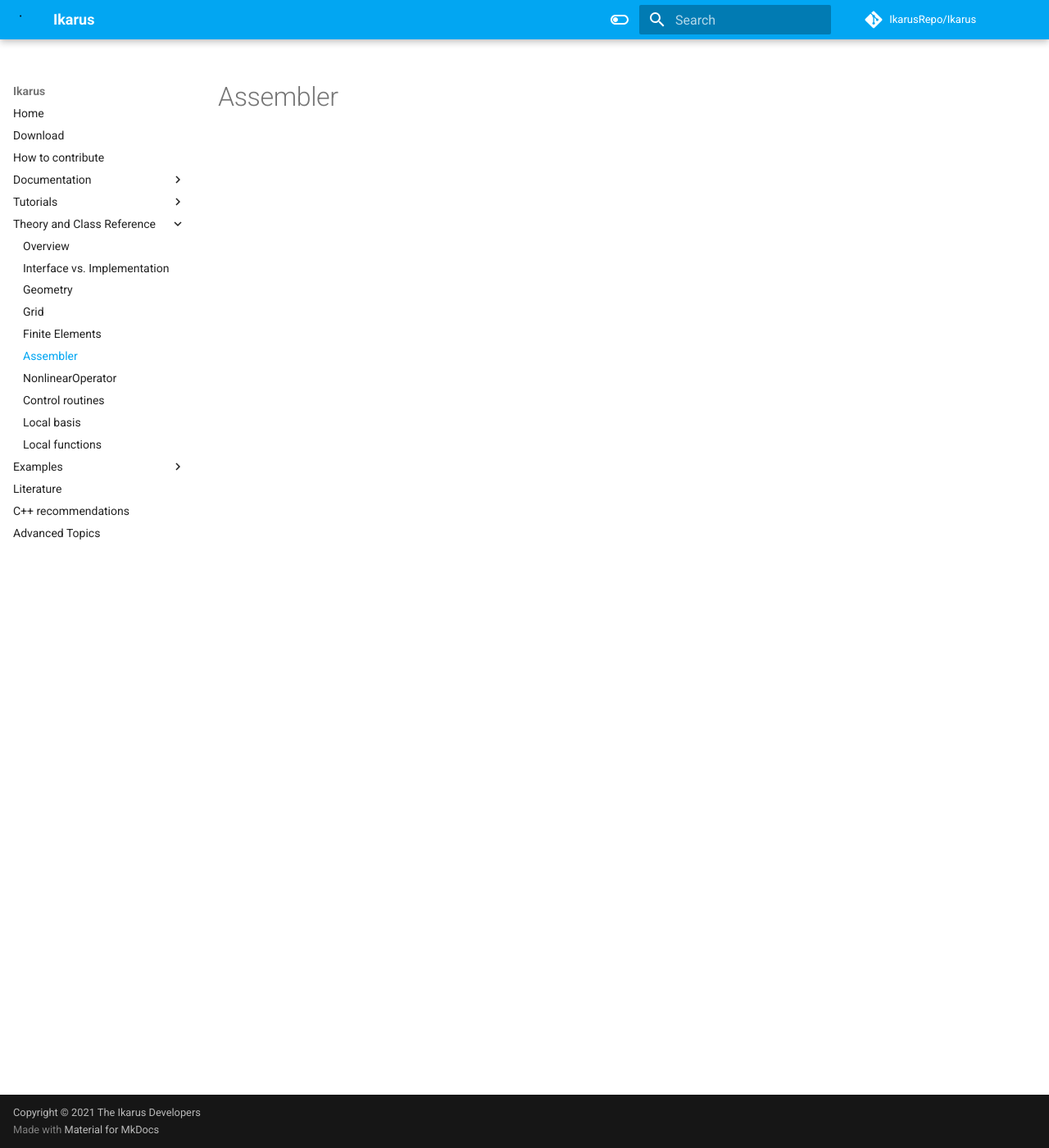
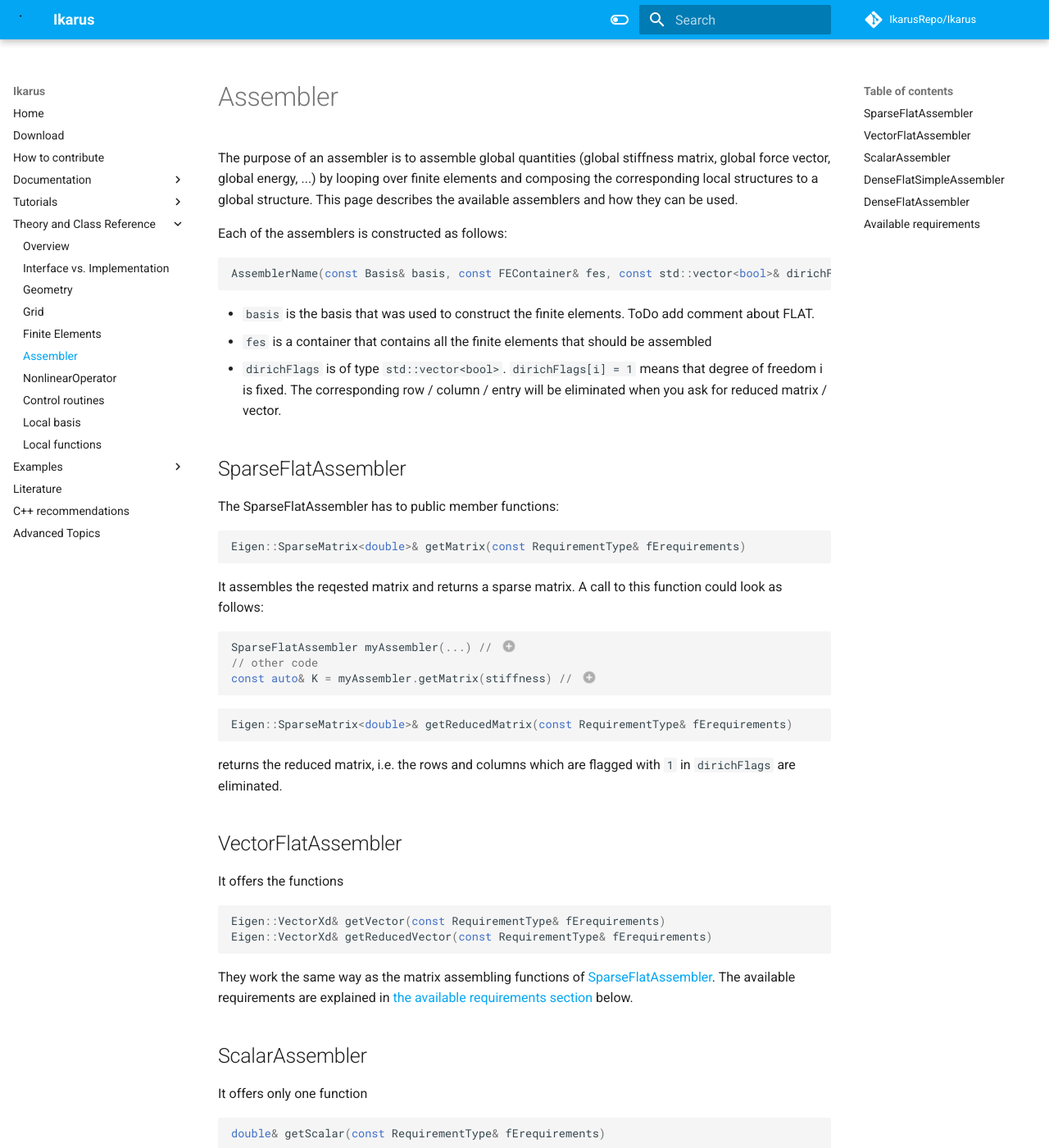
Before and after one commit to ikarus-project/ikarus, an MkDocs documentation site: the page built from docs/website/01_theory/Assembler.md, in a window 1280 px wide and 1400 px high. Shown: the whole window at 82% size. Built offline with MkDocs 1.6.1 and Material for MkDocs 9.7.7, drawn with Linux system fonts in a browser that asks for light colours; comment, search, counter and statistics services are not loaded; some of the changed text lies outside the part shown.

Commit message:
Assembler documentation part 1 / n

````diff
--- a/docs/website/01_theory/Assembler.md
+++ b/docs/website/01_theory/Assembler.md
@@ -1 +1,59 @@
 # Assembler
+
+The purpose of an assembler is to assemble global quantities (global stiffness matrix, global force vector, global energy, ...)
+by looping over finite elements and composing the corresponding local structures to a global structure. This page describes
+the available assemblers and how they can be used.
+
+Each of the assemblers is constructed as follows:
+```cpp
+AssemblerName(const Basis& basis, const FEContainer& fes, const std::vector<bool>& dirichFlags)
+```
+
+- `basis` is the basis that was used to construct the finite elements. ToDo add comment about FLAT.
+- `fes` is a container that contains all the finite elements that should be assembled
+- `dirichFlags` is of type `std::vector<bool>`. `dirichFlags[i] = 1` means that degree of freedom i is fixed.
+    The corresponding row / column / entry will be eliminated when you ask for reduced matrix / vector.
+
+## SparseFlatAssembler
+The SparseFlatAssembler has to public member functions:
+```cpp
+Eigen::SparseMatrix<double>& getMatrix(const RequirementType& fErequirements)
+```
+It assembles the reqested matrix and returns a sparse matrix. A call to this function could look as follows:
+```cpp
+SparseFlatAssembler myAssembler(...) // (1)
+// other code
+const auto& K = myAssembler.getMatrix(stiffness) // (2)
+```
+
+1. This line represents the construction of the SparseFlatAssembler as explained above.
+2. To learn what alternatives for `stiffness` are available and how this works, read [the available requirements section](#available-requirements) below.
+
+```cpp
+Eigen::SparseMatrix<double>& getReducedMatrix(const RequirementType& fErequirements)
+```
+returns the reduced matrix, i.e. the rows and columns which are flagged with `1` in `dirichFlags` are eliminated.
+
+## VectorFlatAssembler
+It offers the functions
+```cpp
+Eigen::VectorXd& getVector(const RequirementType& fErequirements)
+Eigen::VectorXd& getReducedVector(const RequirementType& fErequirements)
+```
+
+They work the same way as the matrix assembling functions of [SparseFlatAssembler](#sparseflatassembler).
+The available requirements are explained in [the available requirements section](#available-requirements) below.
+
+## ScalarAssembler
+It offers only one function
+```cpp
+double& getScalar(const RequirementType& fErequirements)
+```
+The available requirements are explained in [the available requirements section](#available-requirements) below.
+`dirichletFlags` is not used in this assembler.
+
+## DenseFlatSimpleAssembler
+
+## DenseFlatAssembler
+
+## Available requirements
````
